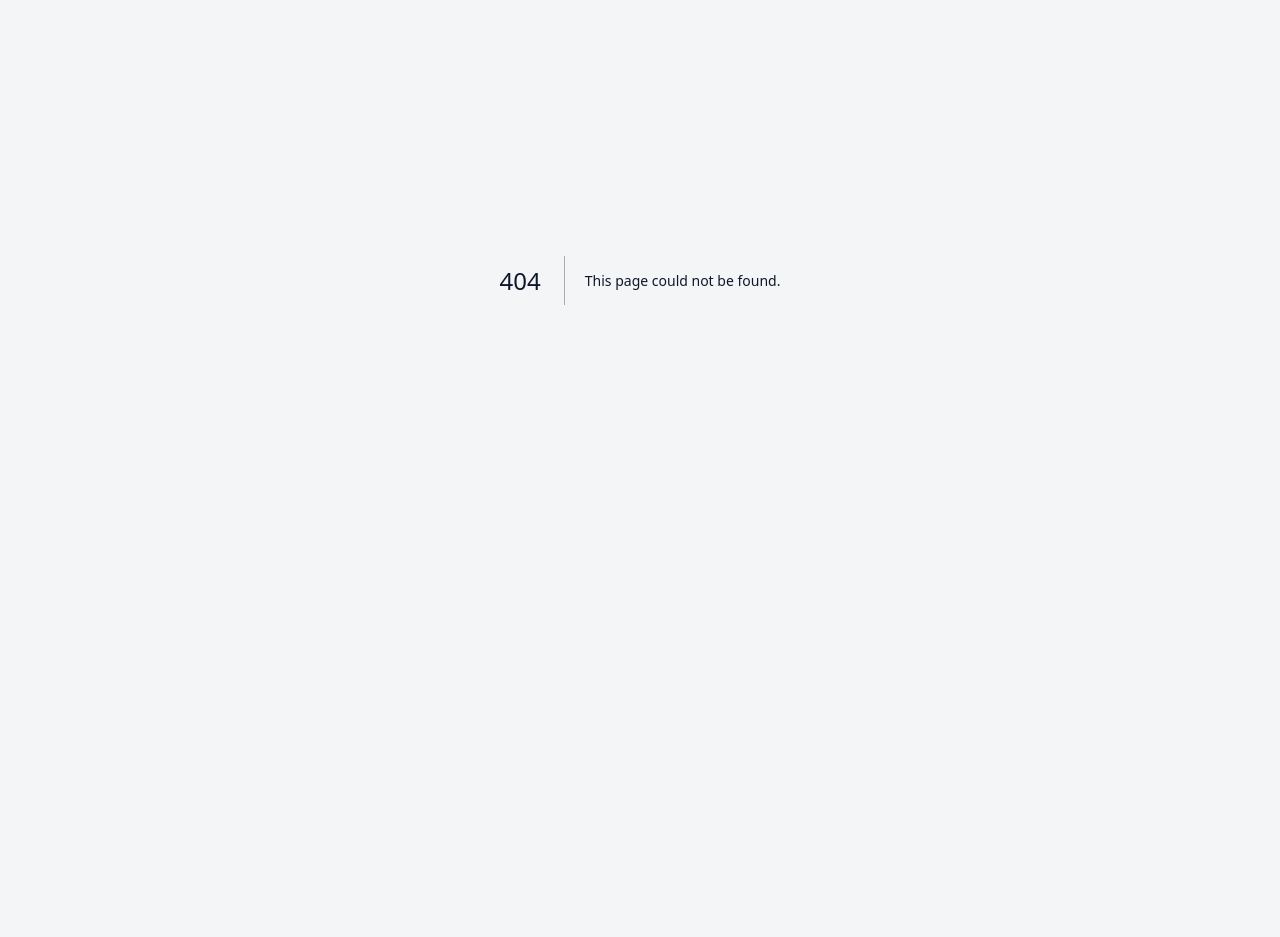
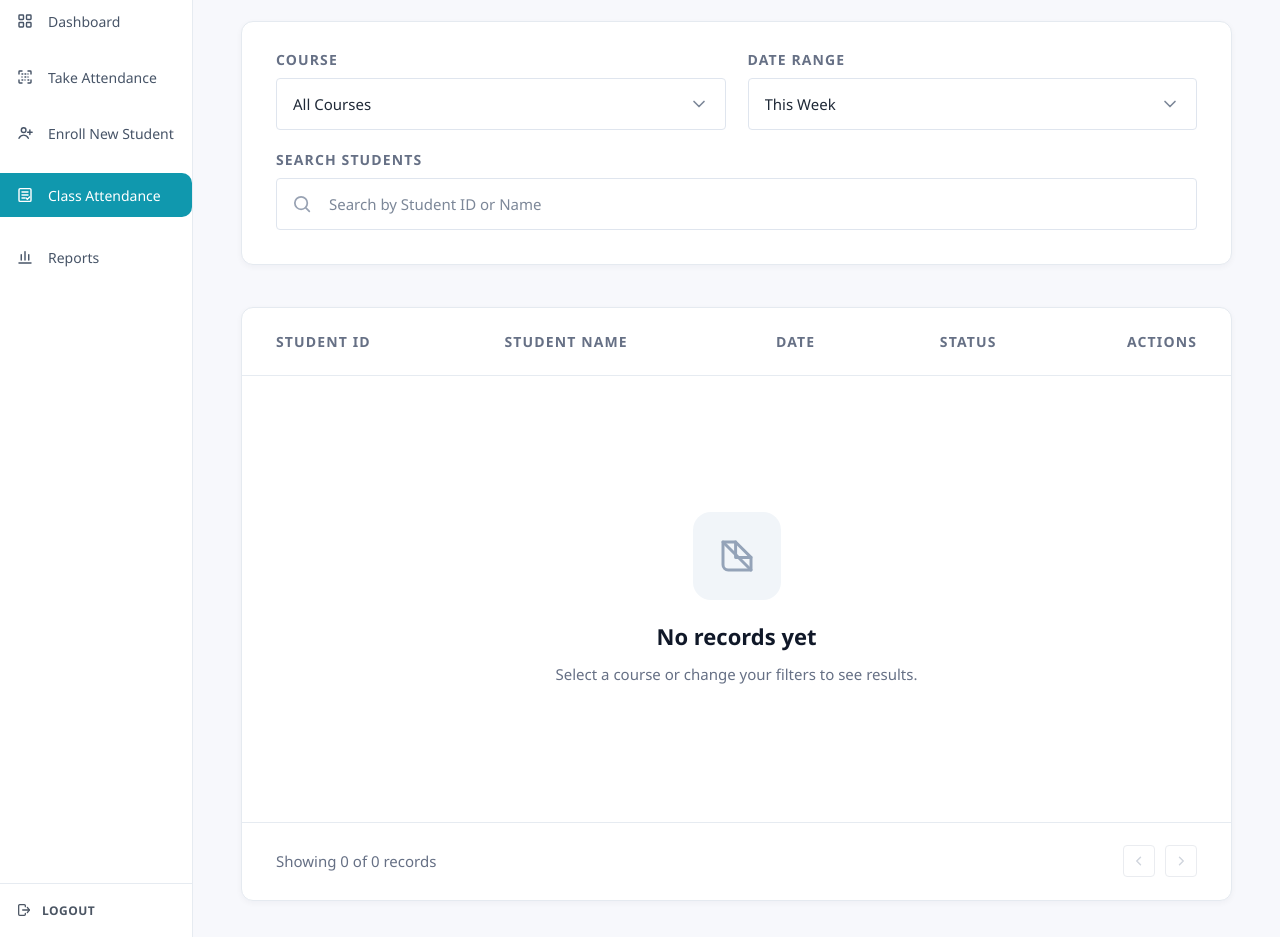
Before and after one commit to TeddyBearies/UniFace, a Next.js app: page /instructor/class-attendance in a window 1280 px wide. Before the commit this address had no page. Shown: the part 120-1057 px from the top of the page. Before the commit the page ends 800 px from the top, so only its background shows below. Built offline with nearby package versions, Linux system fonts and the light colour scheme.

Commit message:
feat: add instructor class attendance UI

```diff
--- /dev/null
+++ b/app/(instructor)/instructor/class-attendance/page.tsx
@@ -0,0 +1,152 @@
+import InstructorPageFrame from "@/components/InstructorPageFrame";
+
+function ChevronDownIcon() {
+  return (
+    <svg
+      aria-hidden="true"
+      viewBox="0 0 24 24"
+      fill="none"
+      stroke="#7c8798"
+      strokeWidth="2"
+      strokeLinecap="round"
+      strokeLinejoin="round"
+      style={{ width: 20, height: 20, flex: "none" }}
+    >
+      <path d="m6 9 6 6 6-6" />
+    </svg>
+  );
+}
+
+function SearchIcon() {
+  return (
+    <svg
+      aria-hidden="true"
+      viewBox="0 0 24 24"
+      fill="none"
+      stroke="#98a2b3"
+      strokeWidth="1.9"
+      strokeLinecap="round"
+      strokeLinejoin="round"
+      style={{ width: 22, height: 22, flex: "none" }}
+    >
+      <circle cx="11" cy="11" r="6.8" />
+      <path d="m20 20-3.8-3.8" />
+    </svg>
+  );
+}
+
+function EmptyStateIcon() {
+  return (
+    <svg
+      aria-hidden="true"
+      viewBox="0 0 24 24"
+      fill="none"
+      stroke="#94a3b8"
+      strokeWidth="1.7"
+      strokeLinecap="round"
+      strokeLinejoin="round"
+      style={{ width: 42, height: 42, flex: "none" }}
+    >
+      <path d="M4 4h7.2L20 12.8V20H7a3 3 0 0 1-3-3z" />
+      <path d="M11.2 4v8.8H20" />
+      <path d="m4 4 16 16" />
+    </svg>
+  );
+}
+
+function PaginationArrow({ direction }: { direction: "left" | "right" }) {
+  const path = direction === "left" ? "m14 7-5 5 5 5" : "m10 7 5 5-5 5";
+
+  return (
+    <svg
+      aria-hidden="true"
+      viewBox="0 0 24 24"
+      fill="none"
+      stroke="#d0d5dd"
+      strokeWidth="1.9"
+      strokeLinecap="round"
+      strokeLinejoin="round"
+      style={{ width: 18, height: 18, flex: "none" }}
+    >
+      <path d={path} />
+    </svg>
+  );
+}
+
+export default function InstructorClassAttendancePage() {
+  return (
+    <InstructorPageFrame activeNav="class-attendance">
+      <div className="class-attendance-page instructor-page-content">
+        <header className="pageHeader">
+          <h1>Class Attendance</h1>
+          <p>View and manage detailed student attendance history and records.</p>
+        </header>
+
+        <section className="classFiltersCard" aria-label="Attendance filters">
+          <div className="classFilterGroup">
+            <label htmlFor="class-course-filter">Course</label>
+            <div className="selectField">
+              <select id="class-course-filter" defaultValue="all-courses">
+                <option value="all-courses">All Courses</option>
+              </select>
+              <ChevronDownIcon />
+            </div>
+          </div>
+
+          <div className="classFilterGroup">
+            <label htmlFor="class-date-filter">Date Range</label>
+            <div className="selectField">
+              <select id="class-date-filter" defaultValue="this-week">
+                <option value="this-week">This Week</option>
+              </select>
+              <ChevronDownIcon />
+            </div>
+          </div>
+
+          <div className="classFilterGroup searchGroup">
+            <label htmlFor="class-search-filter">Search Students</label>
+            <div className="searchField">
+              <SearchIcon />
+              <input
+                id="class-search-filter"
+                type="text"
+                placeholder="Search by Student ID or Name"
+              />
+            </div>
+          </div>
+        </section>
+
+        <section className="classTableCard" aria-label="Attendance records">
+          <div className="classTableHeader">
+            <span>Student ID</span>
+            <span>Student Name</span>
+            <span>Date</span>
+            <span>Status</span>
+            <span>Actions</span>
+          </div>
+
+          <div className="classTableEmptyState">
+            <div className="classTableEmptyIcon">
+              <EmptyStateIcon />
+            </div>
+            <h2>No records yet</h2>
+            <p>Select a course or change your filters to see results.</p>
+          </div>
+
+          <footer className="classTableFooter">
+            <p>Showing 0 of 0 records</p>
+
+            <div className="paginationButtons" aria-label="Pagination">
+              <button type="button" className="paginationButton" aria-label="Previous page">
+                <PaginationArrow direction="left" />
+              </button>
+              <button type="button" className="paginationButton" aria-label="Next page">
+                <PaginationArrow direction="right" />
+              </button>
+            </div>
+          </footer>
+        </section>
+      </div>
+    </InstructorPageFrame>
+  );
+}
```
